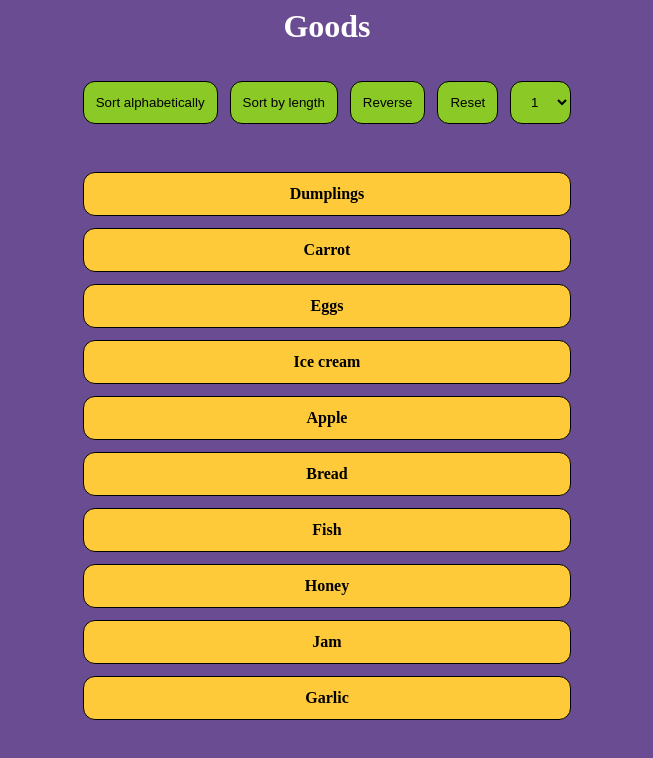
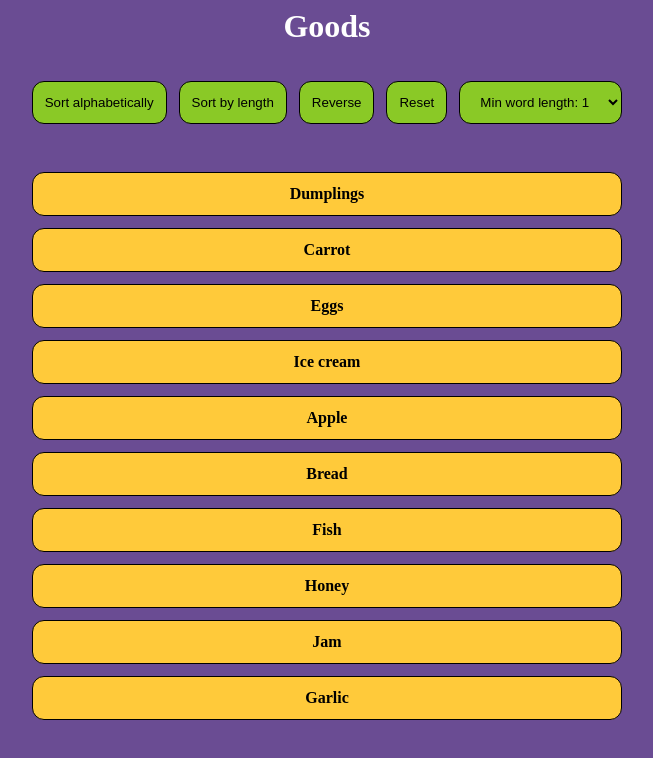
Before and after one commit to mate-academy/react_list-of-goods, a React (Create React App) app: page / in a window 1280 px wide. Both pictures are taken after a click on the button "Start". Shown: the top 758 px of the page, without its empty margins (313-966 px from the left). Built offline with nearby package versions, Linux system fonts and the light colour scheme.

Commit message:
fixed select update or reset

```diff
--- a/src/components/GoodsList/GoodsList.tsx
+++ b/src/components/GoodsList/GoodsList.tsx
@@ -76,7 +76,7 @@ export class GoodsList extends React.Component<Props, State> {
   };
 
   render() {
-    const { isHidden } = this.state;
+    const { isHidden, maxItemLength } = this.state;
     const listToRender = this.getList();
     const selectOptions = Array.from({ length: 10 }, (_, x) => x + 1);
 
@@ -129,9 +129,10 @@ export class GoodsList extends React.Component<Props, State> {
                 >
                   Reset
                 </button>
-
                 <select
                   className="GoodsList__btn"
+                  value={maxItemLength}
+                  form="selectLength"
                   onChange={(event) => this.filterByLength(event)}
                 >
                   {selectOptions.map(item => (
@@ -139,7 +140,7 @@ export class GoodsList extends React.Component<Props, State> {
                       key={item}
                       value={item}
                     >
-                      {item}
+                      {`Min word length: ${item}`}
                     </option>
                   ))}
                 </select>
```
